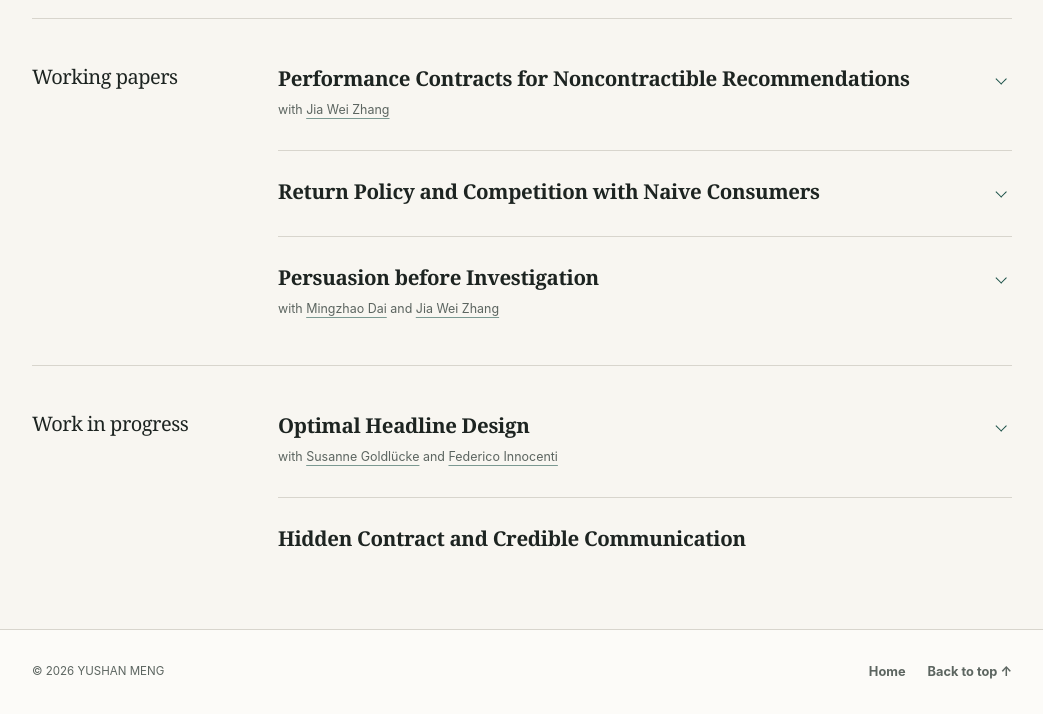
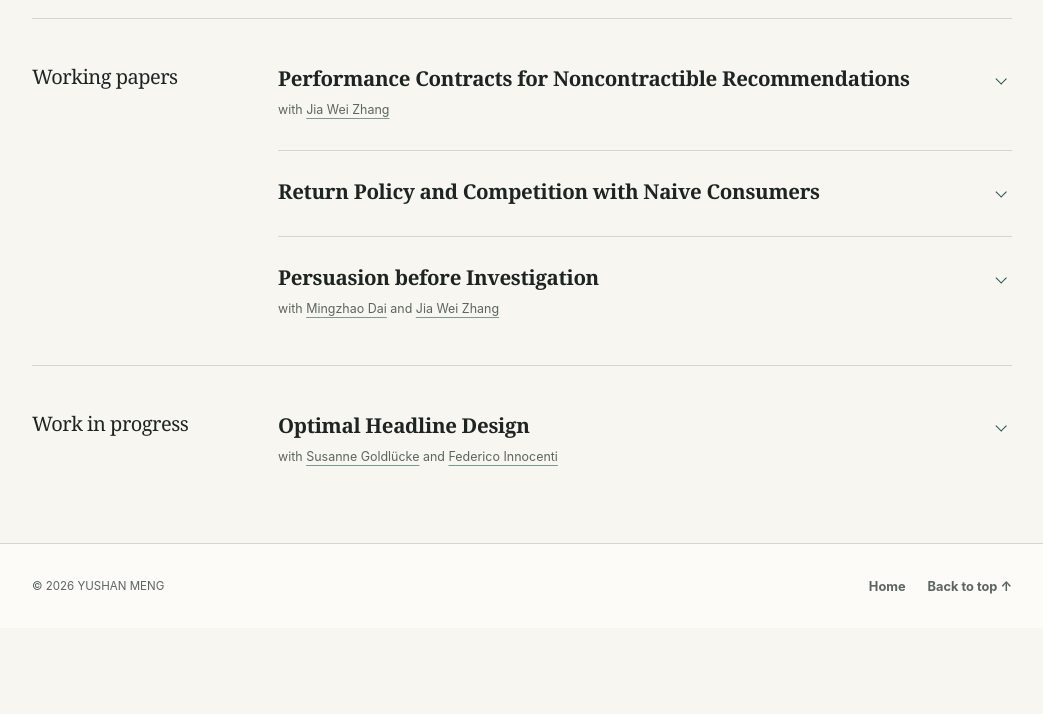
Before and after one commit to yushanmeng/yushanmeng.github.io, a plain HTML site: page research.html in a window 1280 px wide. Shown: the part 221-935 px from the top of the page, without its empty margins (118-1161 px from the left). After the commit the page ends 849 px from the top, so only its background shows below. Drawn offline with Linux system fonts and the light colour scheme.

Commit message:
Remove Hidden Contract project from work in progress

```diff
--- a/research.html
+++ b/research.html
@@ -204,12 +204,6 @@
               </p>
             </div>
           </article>
-
-          <article class="research-item">
-            <div class="paper-heading-row">
-              <h3>Hidden Contract and Credible Communication</h3>
-            </div>
-          </article>
         </div>
       </section>
     </main>
```
